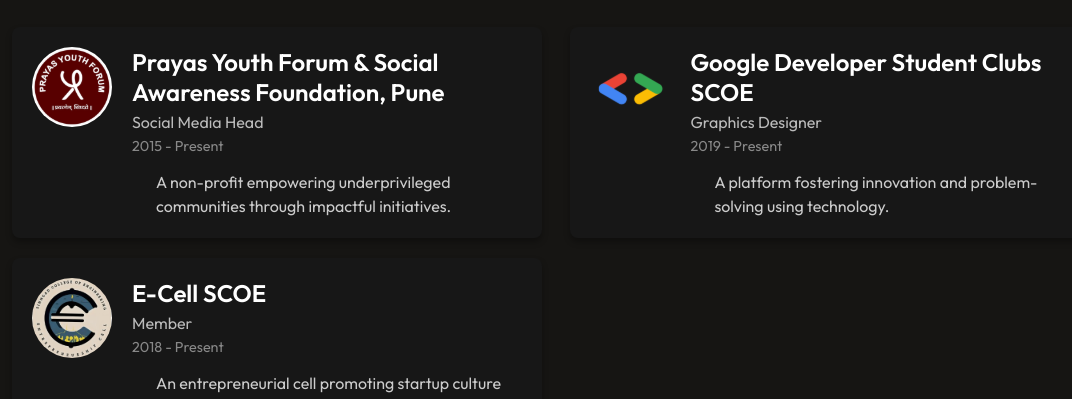
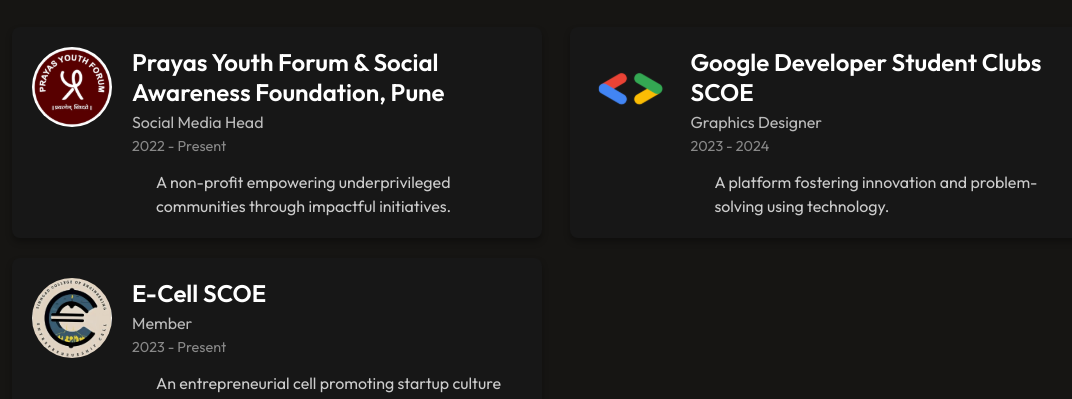
Before and after one commit to kartikkesbhat-2003/portfolio-react, a React (Vite) app: page / in a window 1280 px wide. Shown: the part 4700-5099 px from the top of the page, without its empty margins (84-1156 px from the left). Built offline with nearby package versions, Linux system fonts and the light colour scheme.

Commit message:
normal changes

```diff
--- a/src/components/Community/Community.jsx
+++ b/src/components/Community/Community.jsx
@@ -10,21 +10,21 @@
     logo: pyf_logo,
     communityName: 'Prayas Youth Forum & Social Awareness Foundation, Pune',
     role: 'Social Media Head',
-    duration: '2015 - Present',
+    duration: '2022 - Present',
     description: 'A non-profit empowering underprivileged communities through impactful initiatives.'
   },
   {
     logo: gdsc_logo,
     communityName: 'Google Developer Student Clubs SCOE',
     role: 'Graphics Designer',
-    duration: '2019 - Present',
+    duration: '2023 - 2024',
     description: 'A platform fostering innovation and problem-solving using technology.'
   },
   {
     logo: ecell_logo,
     communityName: 'E-Cell SCOE',
     role: 'Member',
-    duration: '2018 - Present',
+    duration: '2023 - Present',
     description: 'An entrepreneurial cell promoting startup culture among students.'
   }
 ];
```
